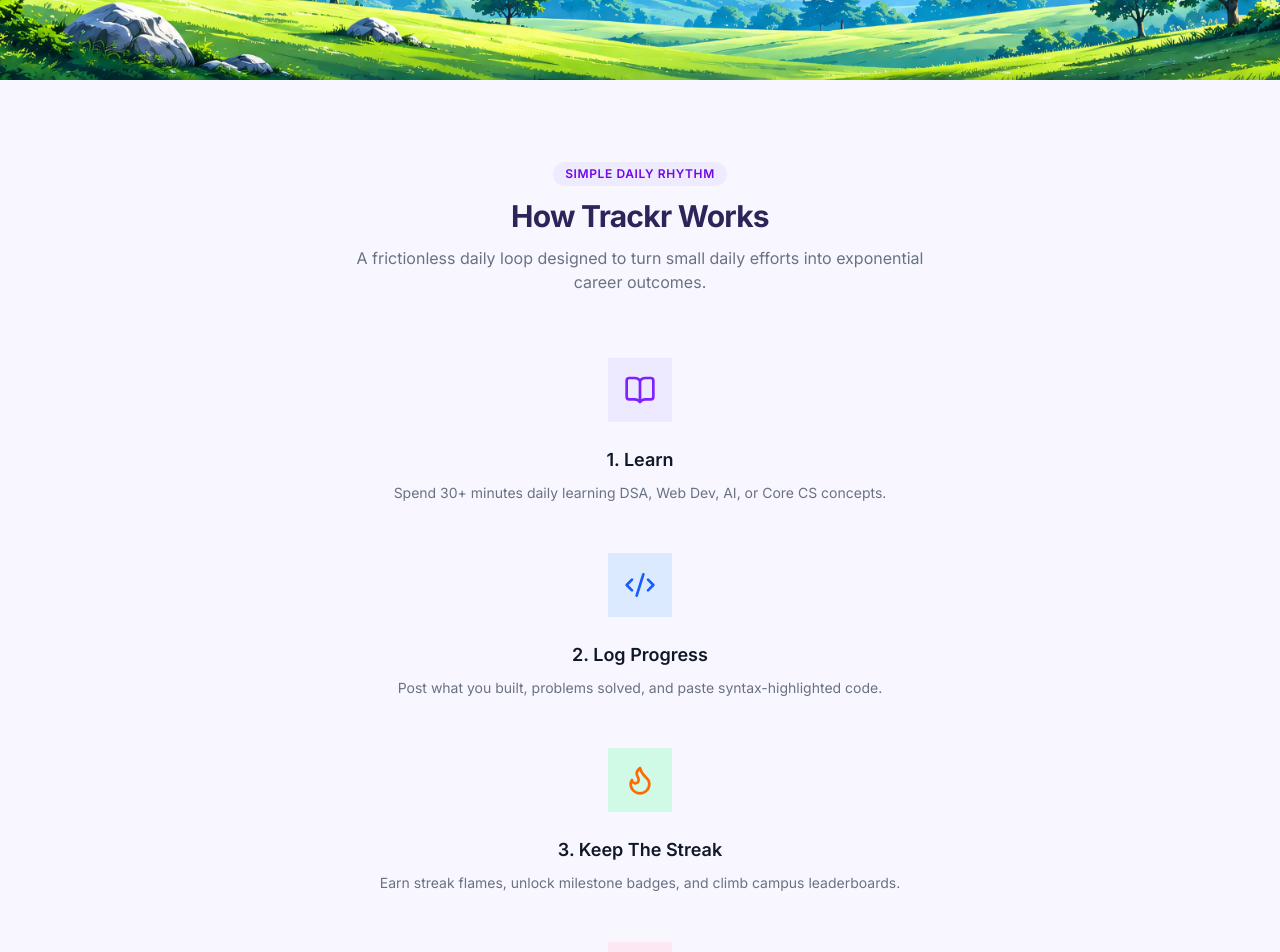
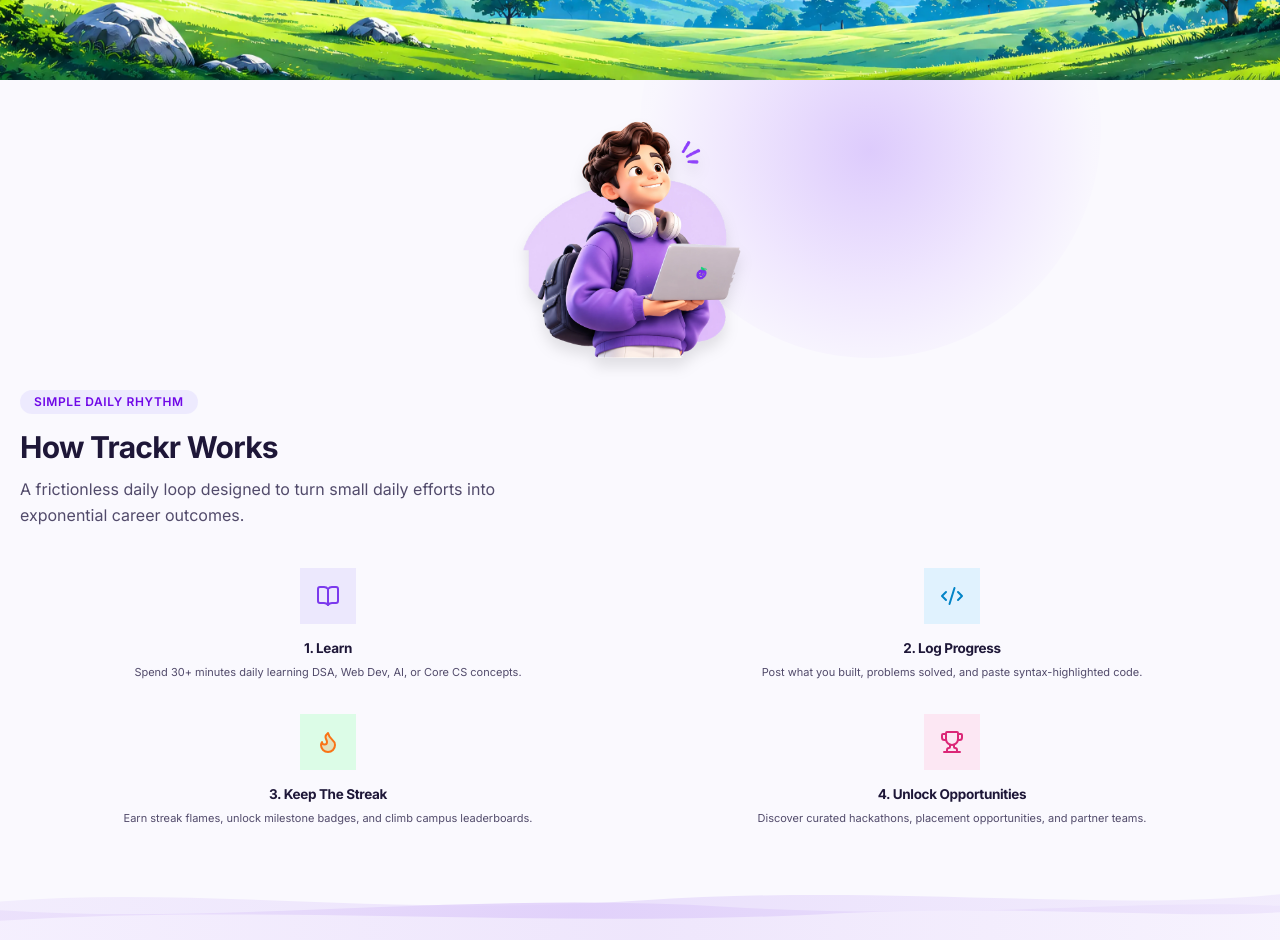
Before and after one commit to samiralam321/NewTrackr, a Next.js app: page / in a window 1280 px wide. Shown: the part 720-1672 px from the top of the page. Built offline with nearby package versions, Linux system fonts and the light colour scheme; a web font is replaced by a local one.

Commit message:
Redesign How Trackr Works section with 3D student character and bottom lavender wave

```diff
--- a/src/app/page.tsx
+++ b/src/app/page.tsx
@@ -126,63 +126,171 @@ export default function LandingPage() {
         </div>
 
         {/* ================= HOW IT WORKS SECTION ================= */}
-        <section id="how-it-works" className="scroll-mt-0 py-20 md:py-28 bg-[#F8F7FF] text-center relative border-b border-violet-100/50">
-          <div className="max-w-7xl mx-auto px-6 sm:px-8">
-            <div className="inline-flex items-center gap-1.5 px-3 py-1 rounded-full bg-violet-100/80 text-violet-700 text-xs font-semibold uppercase tracking-wider mb-3">
+        <section
+          id="how-it-works"
+          className="scroll-mt-0 bg-[#FAF9FE] relative overflow-hidden border-b border-violet-100/60"
+        >
+          {/* ── Main two-column layout: Left = Character | Right = Content ── */}
+          <div className="relative z-10 max-w-[1360px] mx-auto flex flex-col lg:flex-row lg:items-stretch min-h-[520px] lg:min-h-[580px]">
+
+            {/* ═══ LEFT COLUMN — 3D Character (35% on desktop) ═══ */}
+            <div className="relative flex-shrink-0 w-full lg:w-[35%] xl:w-[34%] flex items-end justify-center pt-10 pb-0 lg:pt-0 lg:pb-0 overflow-visible">
+              {/* Lavender circular aura behind character */}
+              <div
+                className="absolute left-1/2 -translate-x-1/2 lg:left-auto lg:translate-x-0 lg:-left-4 xl:-left-8 bottom-0 rounded-full pointer-events-none z-0"
+                style={{
+                  width: "clamp(320px, 36vw, 560px)",
+                  height: "clamp(320px, 36vw, 560px)",
+                  background: "radial-gradient(circle at 50% 55%, rgba(216,195,252,0.85) 0%, rgba(232,218,254,0.55) 42%, rgba(243,237,254,0.20) 65%, rgba(250,249,254,0) 80%)"
+                }}
+                aria-hidden="true"
+              />
+              {/* Character image — bottom-aligned */}
+              <img
+                src="/cheerful-student.webp"
+                alt="Cheerful student with laptop and backpack"
+                width={520}
+                height={570}
+                loading="lazy"
+                decoding="async"
+                className="relative z-10 w-[260px] sm:w-[300px] md:w-[340px] lg:w-full lg:max-w-[420px] xl:max-w-[460px] h-auto object-contain drop-shadow-xl select-none pointer-events-none"
+              />
+            </div>
+
+            {/* ═══ RIGHT COLUMN — Heading + Subtitle + 4 Steps (65% on desktop) ═══ */}
+            <div className="flex-1 min-w-0 flex flex-col justify-center px-5 sm:px-8 lg:px-8 xl:px-10 pt-8 sm:pt-10 lg:pt-14 pb-28 sm:pb-32 lg:pb-36 xl:pb-40">
+
+              {/* Section label */}
+              <div className="inline-flex items-center gap-1.5 px-3.5 py-1 rounded-full bg-violet-100/90 text-violet-700 text-xs font-semibold uppercase tracking-wider mb-4 shadow-2xs self-start">
                 Simple Daily Rhythm
               </div>
-            <h2 className="text-3xl sm:text-4xl font-bold text-[#2D2459] mb-3 tracking-tight">How Trackr Works</h2>
-            <p className="text-gray-500 mb-16 max-w-xl mx-auto text-base sm:text-lg">
+
+              {/* Main heading */}
+              <h2 className="text-3xl sm:text-4xl lg:text-[38px] xl:text-[44px] font-bold text-[#1E1738] mb-3 tracking-tight leading-[1.15]">
+                How Trackr Works
+              </h2>
+
+              {/* Subtitle */}
+              <p className="text-[#524B6B] text-base sm:text-[17px] leading-relaxed font-normal mb-10 lg:mb-12 max-w-[520px]">
                 A frictionless daily loop designed to turn small daily efforts into exponential career outcomes.
               </p>
 
-            <div className="flex flex-col md:flex-row justify-center items-center md:items-start gap-12 md:gap-8 relative">
-              {/* Step 1 */}
-              <div className="flex flex-col items-center flex-1 z-10 group">
-                <div className="h-16 w-16 bg-violet-100 text-violet-600 rounded-2xl flex items-center justify-center mb-6 shadow-sm group-hover:scale-110 transition-transform">
-                  <BookOpen className="w-8 h-8" />
+              {/* ── Four-Step Timeline ── */}
+              <div className="relative w-full">
+                {/* Dashed connecting line through icon centers */}
+                <div
+                  className="hidden md:block absolute top-7 left-[12.5%] right-[12.5%] h-0.5 border-t-2 border-dashed border-violet-200/80 z-0"
+                  aria-hidden="true"
+                />
+
+                <div className="grid grid-cols-2 md:grid-cols-4 gap-y-8 gap-x-2 md:gap-x-3 xl:gap-x-4 relative z-10">
+
+                  {/* Step 1: Learn */}
+                  <div className="flex flex-col items-center text-center group">
+                    <div className="w-14 h-14 bg-[#ECE8FD] rounded-2xl flex items-center justify-center mb-3.5 shadow-sm group-hover:scale-110 transition-transform duration-300 shrink-0">
+                      <BookOpen className="w-6 h-6 text-[#7C3AED]" />
                     </div>
-                <h3 className="font-semibold text-gray-900 text-lg mb-2">1. Learn</h3>
-                <p className="text-sm text-gray-500 px-4 leading-relaxed">
-                  Spend 30+ minutes daily learning DSA, Web Dev, AI, or Core CS concepts.
+                    <h3 className="font-bold text-[#1E1738] text-[13.5px] lg:text-[13.5px] xl:text-[14.5px] mb-1.5 tracking-tight whitespace-nowrap">
+                      1. Learn
+                    </h3>
+                    <p className="text-[11px] lg:text-[11.5px] xl:text-[12.5px] text-[#524B6B] leading-[1.6]">
+                      <span className="lg:block">Spend 30+ minutes daily</span>{" "}
+                      <span className="lg:block">learning DSA, Web Dev, AI,</span>{" "}
+                      <span className="lg:block">or Core CS concepts.</span>
                     </p>
                   </div>
 
-              <div className="hidden md:block absolute top-8 left-[15%] right-[15%] h-0.5 bg-dashed border-t-2 border-dashed border-gray-200 -z-0" />
-
-              {/* Step 2 */}
-              <div className="flex flex-col items-center flex-1 z-10 group">
-                <div className="h-16 w-16 bg-blue-100 text-blue-600 rounded-2xl flex items-center justify-center mb-6 shadow-sm group-hover:scale-110 transition-transform">
-                  <Code2 className="w-8 h-8" />
+                  {/* Step 2: Log Progress */}
+                  <div className="flex flex-col items-center text-center group">
+                    <div className="w-14 h-14 bg-[#E0F2FE] rounded-2xl flex items-center justify-center mb-3.5 shadow-sm group-hover:scale-110 transition-transform duration-300 shrink-0">
+                      <Code2 className="w-6 h-6 text-[#0284C7]" />
                     </div>
-                <h3 className="font-semibold text-gray-900 text-lg mb-2">2. Log Progress</h3>
-                <p className="text-sm text-gray-500 px-4 leading-relaxed">
-                  Post what you built, problems solved, and paste syntax-highlighted code.
+                    <h3 className="font-bold text-[#1E1738] text-[13.5px] lg:text-[13.5px] xl:text-[14.5px] mb-1.5 tracking-tight whitespace-nowrap">
+                      2. Log Progress
+                    </h3>
+                    <p className="text-[11px] lg:text-[11.5px] xl:text-[12.5px] text-[#524B6B] leading-[1.6]">
+                      <span className="lg:block">Post what you built,</span>{" "}
+                      <span className="lg:block">problems solved, and paste</span>{" "}
+                      <span className="lg:block">syntax-highlighted code.</span>
                     </p>
                   </div>
 
-              {/* Step 3 */}
-              <div className="flex flex-col items-center flex-1 z-10 group">
-                <div className="h-16 w-16 bg-emerald-100 text-emerald-600 rounded-2xl flex items-center justify-center mb-6 shadow-sm group-hover:scale-110 transition-transform">
-                  <Flame className="w-8 h-8 text-orange-500" />
+                  {/* Step 3: Keep The Streak */}
+                  <div className="flex flex-col items-center text-center group">
+                    <div className="w-14 h-14 bg-[#DCFCE7] rounded-2xl flex items-center justify-center mb-3.5 shadow-sm group-hover:scale-110 transition-transform duration-300 shrink-0">
+                      <Flame className="w-6 h-6 text-[#F97316] fill-[#F97316]/20" />
                     </div>
-                <h3 className="font-semibold text-gray-900 text-lg mb-2">3. Keep The Streak</h3>
-                <p className="text-sm text-gray-500 px-4 leading-relaxed">
-                  Earn streak flames, unlock milestone badges, and climb campus leaderboards.
+                    <h3 className="font-bold text-[#1E1738] text-[13.5px] lg:text-[13.5px] xl:text-[14.5px] mb-1.5 tracking-tight whitespace-nowrap">
+                      3. Keep The Streak
+                    </h3>
+                    <p className="text-[11px] lg:text-[11.5px] xl:text-[12.5px] text-[#524B6B] leading-[1.6]">
+                      <span className="lg:block">Earn streak flames, unlock</span>{" "}
+                      <span className="lg:block">milestone badges, and climb</span>{" "}
+                      <span className="lg:block">campus leaderboards.</span>
                     </p>
                   </div>
 
-              {/* Step 4 */}
-              <div className="flex flex-col items-center flex-1 z-10 group">
-                <div className="h-16 w-16 bg-pink-100 text-pink-600 rounded-2xl flex items-center justify-center mb-6 shadow-sm group-hover:scale-110 transition-transform">
-                  <Trophy className="w-8 h-8 text-pink-600" />
+                  {/* Step 4: Unlock Opportunities */}
+                  <div className="flex flex-col items-center text-center group">
+                    <div className="w-14 h-14 bg-[#FCE7F3] rounded-2xl flex items-center justify-center mb-3.5 shadow-sm group-hover:scale-110 transition-transform duration-300 shrink-0">
+                      <Trophy className="w-6 h-6 text-[#DB2777]" />
                     </div>
-                <h3 className="font-semibold text-gray-900 text-lg mb-2">4. Unlock Opportunities</h3>
-                <p className="text-sm text-gray-500 px-4 leading-relaxed">
-                  Discover curated hackathons, placement opportunities, and partner teams.
+                    <h3 className="font-bold text-[#1E1738] text-[13.5px] lg:text-[13.5px] xl:text-[14.5px] mb-1.5 tracking-tight whitespace-nowrap">
+                      4. Unlock Opportunities
+                    </h3>
+                    <p className="text-[11px] lg:text-[11.5px] xl:text-[12.5px] text-[#524B6B] leading-[1.6]">
+                      <span className="lg:block">Discover curated hackathons,</span>{" "}
+                      <span className="lg:block">placement opportunities, and</span>{" "}
+                      <span className="lg:block">partner teams.</span>
                     </p>
                   </div>
+
                 </div>
+              </div>
+            </div>
+
+          </div>
+
+          {/* Bottom Flowing Water-Flow Waves — strictly below all text content */}
+          <div className="absolute inset-x-0 bottom-0 pointer-events-none select-none z-0 overflow-hidden leading-none" aria-hidden="true">
+            <svg
+              className="w-full h-16 sm:h-20 md:h-24 lg:h-[96px] xl:h-[104px] block"
+              viewBox="0 0 1440 120"
+              preserveAspectRatio="none"
+            >
+              <defs>
+                <linearGradient id="trackrWaveBack" x1="0%" y1="0%" x2="100%" y2="0%">
+                  <stop offset="0%" stopColor="#ECE3FC" stopOpacity="0.55" />
+                  <stop offset="50%" stopColor="#E4D7FB" stopOpacity="0.7" />
+                  <stop offset="100%" stopColor="#ECE3FC" stopOpacity="0.6" />
+                </linearGradient>
+                <linearGradient id="trackrWaveMid" x1="0%" y1="0%" x2="100%" y2="0%">
+                  <stop offset="0%" stopColor="#E9DDFB" stopOpacity="0.75" />
+                  <stop offset="45%" stopColor="#DFCEFA" stopOpacity="0.85" />
+                  <stop offset="100%" stopColor="#EDE4FC" stopOpacity="0.8" />
+                </linearGradient>
+                <linearGradient id="trackrWaveFront" x1="0%" y1="0%" x2="100%" y2="0%">
+                  <stop offset="0%" stopColor="#F5F0FE" stopOpacity="0.95" />
+                  <stop offset="50%" stopColor="#EFE7FC" stopOpacity="0.95" />
+                  <stop offset="100%" stopColor="#F7F3FE" stopOpacity="0.98" />
+                </linearGradient>
+              </defs>
+              {/* Layer 1: Soft back wave */}
+              <path
+                fill="url(#trackrWaveBack)"
+                d="M0,48 C220,18 440,78 720,46 C1000,14 1240,68 1440,34 L1440,120 L0,120 Z"
+              />
+              {/* Layer 2: Mid flowing curve */}
+              <path
+                fill="url(#trackrWaveMid)"
+                d="M0,64 C260,92 520,28 820,58 C1080,84 1280,42 1440,56 L1440,120 L0,120 Z"
+              />
+              {/* Layer 3: Smooth foreground pastel wave */}
+              <path
+                fill="url(#trackrWaveFront)"
+                d="M0,84 C300,52 600,98 920,72 C1160,52 1320,82 1440,68 L1440,120 L0,120 Z"
+              />
+            </svg>
           </div>
         </section>
 
```
Also changed, not shown: public/cheerful-student.webp (added), 1 other file (tests, documents, lock files or other folders). Lines whose indentation alone changed are shown as unchanged.
